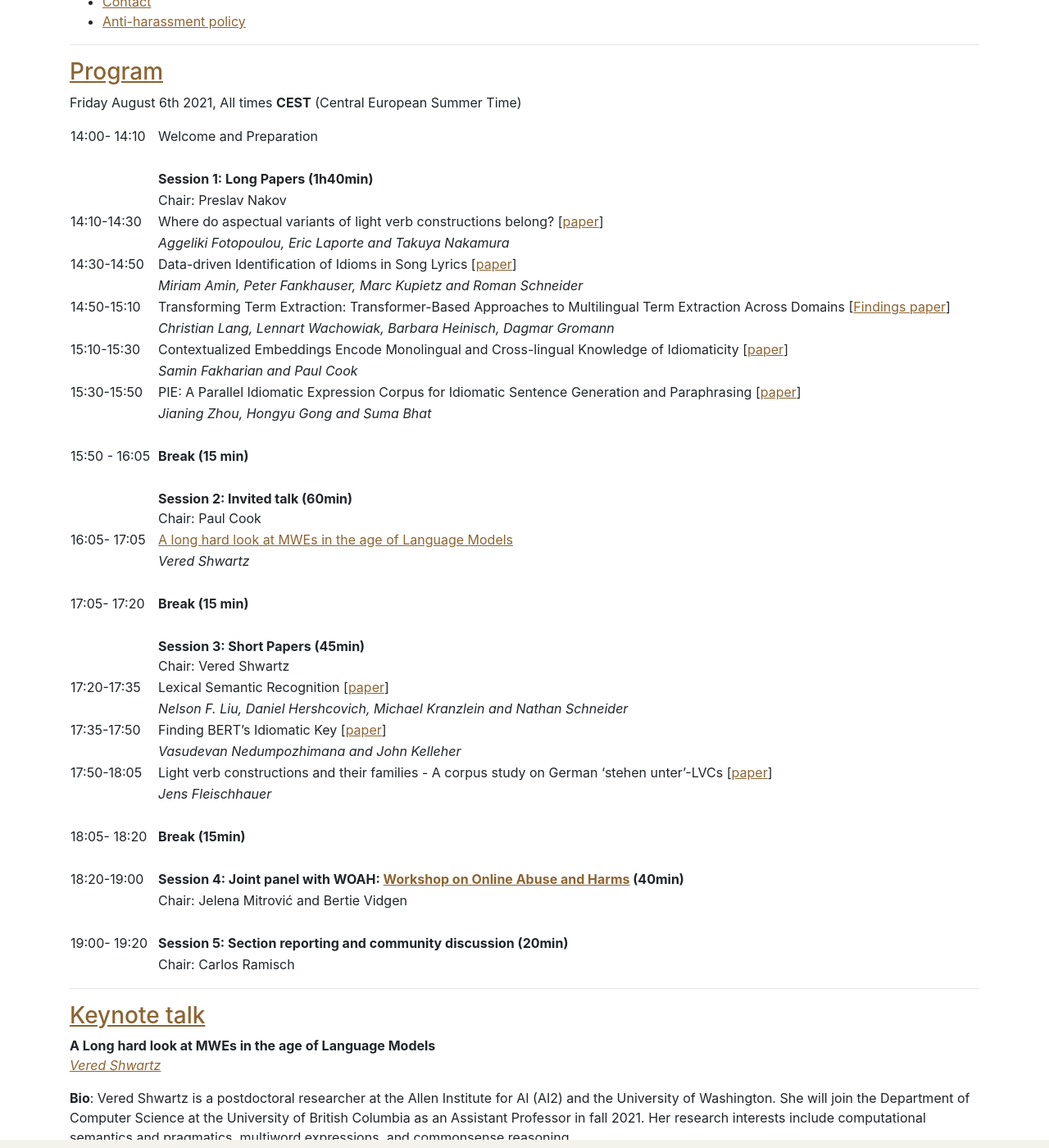
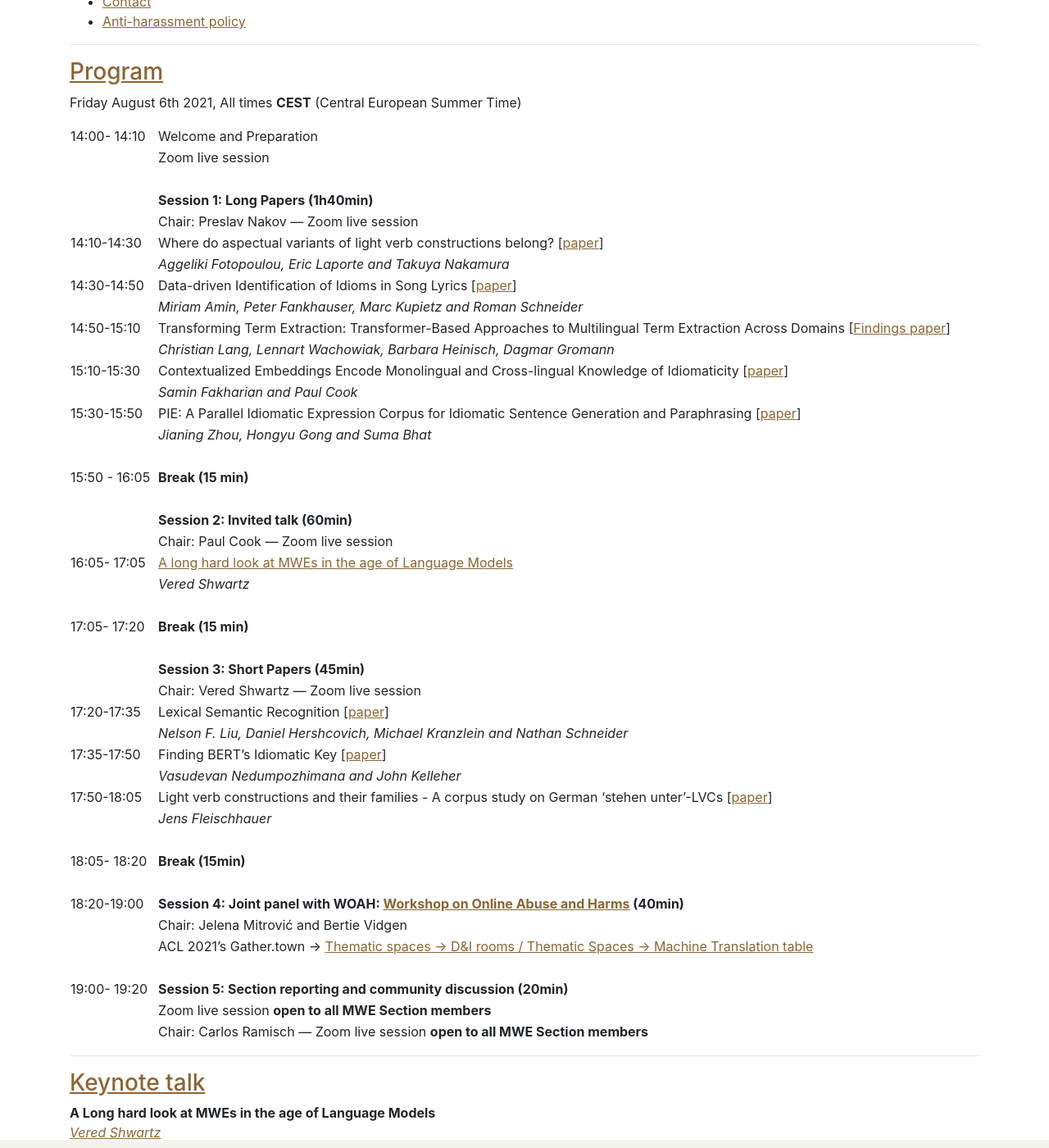
Before and after one commit to multiword/multiword.github.io, a Jekyll site: the page built from mwe2021/index.md, in a window 1280 px wide and 1400 px high, scrolled down 742 px. Shown: the whole window at 82% size. Built offline with Jekyll 4.4.1, drawn with Linux system fonts in a browser that asks for light colours; comment, search, counter and statistics services are not loaded.

Commit message:
Update location of shared MWE+WOAH session

```diff
--- a/mwe2021/index.md
+++ b/mwe2021/index.md
@@ -48,9 +48,10 @@ Special Interest Group on the Lexicon ([SIGLEX](http://www.siglex.org/)) of the
 Friday August 6th 2021, All times **CEST** (Central European Summer Time)
 
 | 14:00- 14:10  &nbsp;&nbsp; | Welcome and Preparation                                                                              |
+|                | Zoom live session                                                                                                |
 |                |                                                                                                                  |
 |                | **Session 1: Long Papers (1h40min)**                                                                             |
-|                | Chair: Preslav Nakov                                                                                                       |
+|                | Chair: Preslav Nakov — Zoom live session                                                                         |
 | 14:10-14:30    | Where do aspectual variants of light verb constructions belong? [[paper](https://aclanthology.org/2021.mwe-1.2/)]|
 |                | *Aggeliki Fotopoulou, Eric Laporte and Takuya Nakamura*                                                          |
 | 14:30-14:50    | Data-driven Identification of Idioms in Song Lyrics [[paper](https://aclanthology.org/2021.mwe-1.3/)]            |
@@ -64,13 +65,15 @@ Friday August 6th 2021, All times **CEST** (Central European Summer Time)
 |                |                                                                                                                  |
 | 15:50 - 16:05  | **Break (15 min)**                                                                                               |
 |                |                                                                                                                  |
-|                | **Session 2: Invited talk (60min)**<br>Chair: Paul Cook                                                          |
+|                | **Session 2: Invited talk (60min)**                                                                              |
+|                | Chair: Paul Cook — Zoom live session                                                                             |
 | 16:05- 17:05   | [A long hard look at MWEs in the age of Language Models](#keynote)                                               |
 |                | *Vered Shwartz*                                                                                                  |
 |                |                                                                                                                  |
 | 17:05- 17:20   | **Break (15 min)**                                                                                               |
 |                |                                                                                                                  |
-|                | **Session 3: Short Papers (45min)**<br>Chair: Vered Shwartz                                                      |
+|                | **Session 3: Short Papers (45min)**                                                                              |
+|                | Chair: Vered Shwartz — Zoom live session                                                                         |
 | 17:20-17:35    | Lexical Semantic Recognition [[paper](https://aclanthology.org/2021.mwe-1.6/)]                                   |
 |                | *Nelson F. Liu, Daniel Hershcovich, Michael Kranzlein and Nathan Schneider*                                      |
 | 17:35-17:50    | Finding BERT’s Idiomatic Key [[paper](https://aclanthology.org/2021.mwe-1.7/)]                                   |
@@ -82,9 +85,11 @@ Friday August 6th 2021, All times **CEST** (Central European Summer Time)
 |                |                                                                                                                  |
 | 18:20-19:00    | **Session 4: Joint panel with WOAH: [Workshop on Online Abuse and Harms](https://www.workshopononlineabuse.com/home) (40min)** |
 |                | Chair: Jelena Mitrović and Bertie Vidgen                                                                         |
+|                | ACL 2021's Gather.town → [Thematic spaces → D&I rooms / Thematic Spaces → Machine Translation table](jointsessionmap.png)|
 |                |                                                                                                                  |
 | 19:00- 19:20   | **Session 5: Section reporting and community discussion (20min)**                                                |
-|                | Chair: Carlos Ramisch                                                                                            |
+|                | Zoom live session **open to all MWE Section members**                                                            |
+|                | Chair: Carlos Ramisch — Zoom live session **open to all MWE Section members**                                    |
 
 -----
 
```
